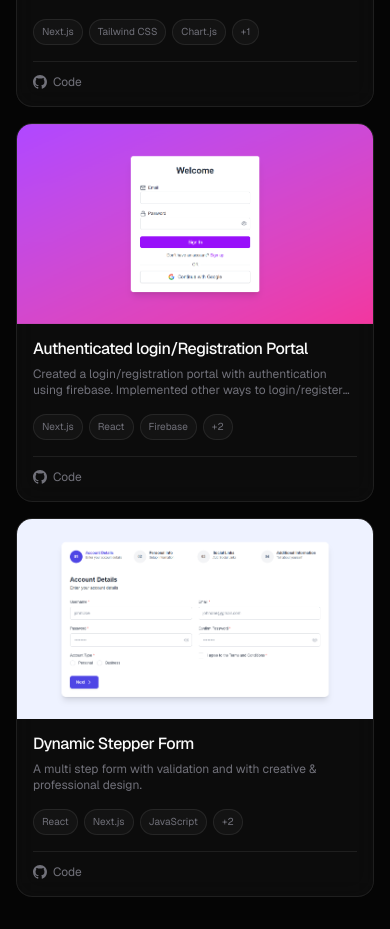
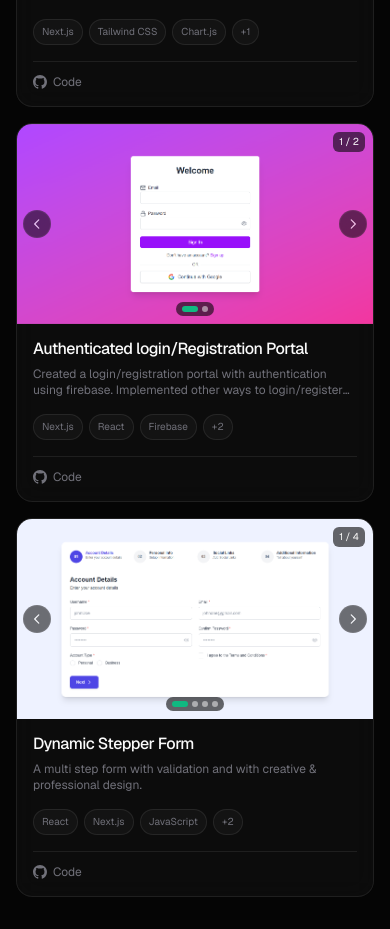
Before and after one commit to JaiminMoradiya23/portfolio, a Next.js app: page / in a window 390 px wide. Shown: the part 3260-4189 px from the top of the page. Built offline with nearby package versions, Linux system fonts and the light colour scheme.

Commit message:
fix carousal not working in mobile version

```diff
--- a/src/app/globals.css
+++ b/src/app/globals.css
@@ -268,6 +268,11 @@ h1, h2, h3, h4, h5, h6 {
   100% { transform: translateX(-50%); }
 }
 
+@keyframes swipe-hint {
+  0%, 100% { transform: translateX(0); opacity: 1; }
+  50% { transform: translateX(5px); opacity: 0.7; }
+}
+
 /* Animation Classes */
 .animate-fade-in-up {
   animation: fadeInUp 0.8s cubic-bezier(0.16, 1, 0.3, 1) forwards;
@@ -291,6 +296,10 @@ h1, h2, h3, h4, h5, h6 {
 
 .animate-marquee {
   animation: marquee 30s linear infinite;
+}
+
+.animate-swipe-hint {
+  animation: swipe-hint 1.2s ease-in-out infinite;
 }
 
 /* Stagger delays */
--- a/src/components/ui/ImageCarousel.js
+++ b/src/components/ui/ImageCarousel.js
@@ -1,27 +1,76 @@
 "use client";
 
-import { useState } from "react";
+import { useState, useRef, useEffect } from "react";
 
 export default function ImageCarousel({ images }) {
   const [currentIndex, setCurrentIndex] = useState(0);
+  const [showSwipeHint, setShowSwipeHint] = useState(true);
+  const touchStartX = useRef(0);
+  const touchEndX = useRef(0);
+
+  // Hide swipe hint after 3 seconds or on first interaction
+  useEffect(() => {
+    if (images.length <= 1) return;
+
+    const timer = setTimeout(() => {
+      setShowSwipeHint(false);
+    }, 3000);
+
+    return () => clearTimeout(timer);
+  }, [images.length]);
+
+  const hideHintAndNavigate = (callback) => {
+    setShowSwipeHint(false);
+    callback();
+  };
 
   const goToPrevious = (e) => {
-    e.stopPropagation();
+    if (e) e.stopPropagation();
+    setShowSwipeHint(false);
     setCurrentIndex((prev) => (prev === 0 ? images.length - 1 : prev - 1));
   };
 
   const goToNext = (e) => {
-    e.stopPropagation();
+    if (e) e.stopPropagation();
+    setShowSwipeHint(false);
     setCurrentIndex((prev) => (prev === images.length - 1 ? 0 : prev + 1));
   };
 
   const goToSlide = (index, e) => {
     e.stopPropagation();
+    setShowSwipeHint(false);
     setCurrentIndex(index);
   };
 
+  const handleTouchStart = (e) => {
+    touchStartX.current = e.touches[0].clientX;
+  };
+
+  const handleTouchMove = (e) => {
+    touchEndX.current = e.touches[0].clientX;
+  };
+
+  const handleTouchEnd = () => {
+    const diff = touchStartX.current - touchEndX.current;
+    const minSwipeDistance = 50;
+
+    if (Math.abs(diff) > minSwipeDistance) {
+      setShowSwipeHint(false);
+      if (diff > 0) {
+        goToNext();
+      } else {
+        goToPrevious();
+      }
+    }
+  };
+
   return (
-    <div className="absolute inset-0">
+    <div
+      className="absolute inset-0"
+      onTouchStart={handleTouchStart}
+      onTouchMove={handleTouchMove}
+      onTouchEnd={handleTouchEnd}
+    >
       {/* Images */}
       <div className="relative w-full h-full">
         {images.map((image, index) => (
@@ -37,13 +86,35 @@ export default function ImageCarousel({ images }) {
         ))}
       </div>
 
+      {/* Swipe Hint - only on mobile, fades out after 3s or on interaction */}
+      {images.length > 1 && (
+        <div
+          className={`sm:hidden absolute inset-0 flex items-center justify-center pointer-events-none z-10 transition-opacity duration-500 ${
+            showSwipeHint ? "opacity-100" : "opacity-0"
+          }`}
+        >
+          <div className="flex items-center gap-2 px-3 py-2 rounded-full bg-background/80 backdrop-blur-sm border border-border">
+            {/* Swipe icon with animation */}
+            <svg
+              className="w-4 h-4 text-foreground animate-swipe-hint"
+              fill="none"
+              stroke="currentColor"
+              viewBox="0 0 24 24"
+            >
+              <path strokeLinecap="round" strokeLinejoin="round" strokeWidth={2} d="M8 7h12m0 0l-4-4m4 4l-4 4m0 6H4m0 0l4 4m-4-4l4-4" />
+            </svg>
+            <span className="text-xs text-foreground font-medium">Swipe</span>
+          </div>
+        </div>
+      )}
+
       {/* Navigation Controls - only show if multiple images */}
       {images.length > 1 && (
         <>
-          {/* Navigation Arrows */}
+          {/* Navigation Arrows - visible on mobile, hover on desktop */}
           <button
             onClick={goToPrevious}
-            className="absolute left-1.5 sm:left-2 top-1/2 -translate-y-1/2 w-7 h-7 sm:w-8 sm:h-8 rounded-full bg-background/80 backdrop-blur-sm border border-border flex items-center justify-center text-foreground hover:bg-accent hover:border-accent hover:text-background transition-all duration-300 opacity-0 -translate-x-2 group-hover:opacity-100 group-hover:translate-x-0"
+            className="absolute left-1.5 sm:left-2 top-1/2 -translate-y-1/2 w-7 h-7 sm:w-8 sm:h-8 rounded-full bg-background/80 backdrop-blur-sm border border-border flex items-center justify-center text-foreground hover:bg-accent hover:border-accent hover:text-background transition-all duration-300 opacity-70 sm:opacity-0 sm:-translate-x-2 sm:group-hover:opacity-100 sm:group-hover:translate-x-0"
             aria-label="Previous image"
           >
             <svg className="w-3.5 h-3.5 sm:w-4 sm:h-4" fill="none" stroke="currentColor" viewBox="0 0 24 24">
@@ -53,36 +124,36 @@ export default function ImageCarousel({ images }) {
 
           <button
             onClick={goToNext}
-            className="absolute right-1.5 sm:right-2 top-1/2 -translate-y-1/2 w-7 h-7 sm:w-8 sm:h-8 rounded-full bg-background/80 backdrop-blur-sm border border-border flex items-center justify-center text-foreground hover:bg-accent hover:border-accent hover:text-background transition-all duration-300 opacity-0 translate-x-2 group-hover:opacity-100 group-hover:translate-x-0"
+            className="absolute right-1.5 sm:right-2 top-1/2 -translate-y-1/2 w-7 h-7 sm:w-8 sm:h-8 rounded-full bg-background/80 backdrop-blur-sm border border-border flex items-center justify-center text-foreground hover:bg-accent hover:border-accent hover:text-background transition-all duration-300 opacity-70 sm:opacity-0 sm:translate-x-2 sm:group-hover:opacity-100 sm:group-hover:translate-x-0"
             aria-label="Next image"
           >
             <svg className="w-3.5 h-3.5 sm:w-4 sm:h-4" fill="none" stroke="currentColor" viewBox="0 0 24 24">
               <path strokeLinecap="round" strokeLinejoin="round" strokeWidth={2} d="M9 5l7 7-7 7" />
             </svg>
           </button>
-        </>
-      )}
 
-      {/* Dots Indicator - show on card hover */}
-      <div className="absolute bottom-2 sm:bottom-3 left-1/2 -translate-x-1/2 flex items-center gap-1 sm:gap-1.5 px-1.5 sm:px-2 py-1 sm:py-1.5 rounded-full bg-background/60 backdrop-blur-sm transition-all duration-300 opacity-0 translate-y-2 group-hover:opacity-100 group-hover:translate-y-0">
+          {/* Dots Indicator - visible on mobile, hover on desktop */}
+          <div className="absolute bottom-2 sm:bottom-3 left-1/2 -translate-x-1/2 flex items-center gap-1 sm:gap-1.5 px-1.5 sm:px-2 py-1 sm:py-1.5 rounded-full bg-background/60 backdrop-blur-sm transition-all duration-300 opacity-100 sm:opacity-0 sm:translate-y-2 sm:group-hover:opacity-100 sm:group-hover:translate-y-0">
             {images.map((_, index) => (
               <button
                 key={index}
                 onClick={(e) => goToSlide(index, e)}
-            className={`w-1 h-1 sm:w-1.5 sm:h-1.5 rounded-full transition-all duration-300 ${
+                className={`h-1.5 sm:h-1.5 rounded-full transition-all duration-300 ${
                   index === currentIndex
-                ? "bg-accent w-3 sm:w-4"
-                : "bg-foreground/50 hover:bg-foreground/80"
+                    ? "bg-accent w-4 sm:w-4"
+                    : "bg-foreground/50 hover:bg-foreground/80 w-1.5 sm:w-1.5"
                 }`}
                 aria-label={`Go to image ${index + 1}`}
               />
             ))}
           </div>
 
-      {/* Image Counter - show on card hover */}
-      <div className="absolute top-2 sm:top-3 right-2 sm:right-3 px-1.5 sm:px-2 py-0.5 sm:py-1 rounded-md bg-background/60 backdrop-blur-sm text-[10px] sm:text-xs text-foreground transition-all duration-300 opacity-0 -translate-y-2 group-hover:opacity-100 group-hover:translate-y-0">
+          {/* Image Counter - visible on mobile, hover on desktop */}
+          <div className="absolute top-2 sm:top-3 right-2 sm:right-3 px-1.5 sm:px-2 py-0.5 sm:py-1 rounded-md bg-background/60 backdrop-blur-sm text-[10px] sm:text-xs text-foreground transition-all duration-300 opacity-100 sm:opacity-0 sm:-translate-y-2 sm:group-hover:opacity-100 sm:group-hover:translate-y-0">
             {currentIndex + 1} / {images.length}
           </div>
+        </>
+      )}
     </div>
   );
 }
```
Lines whose indentation alone changed are shown as unchanged.
